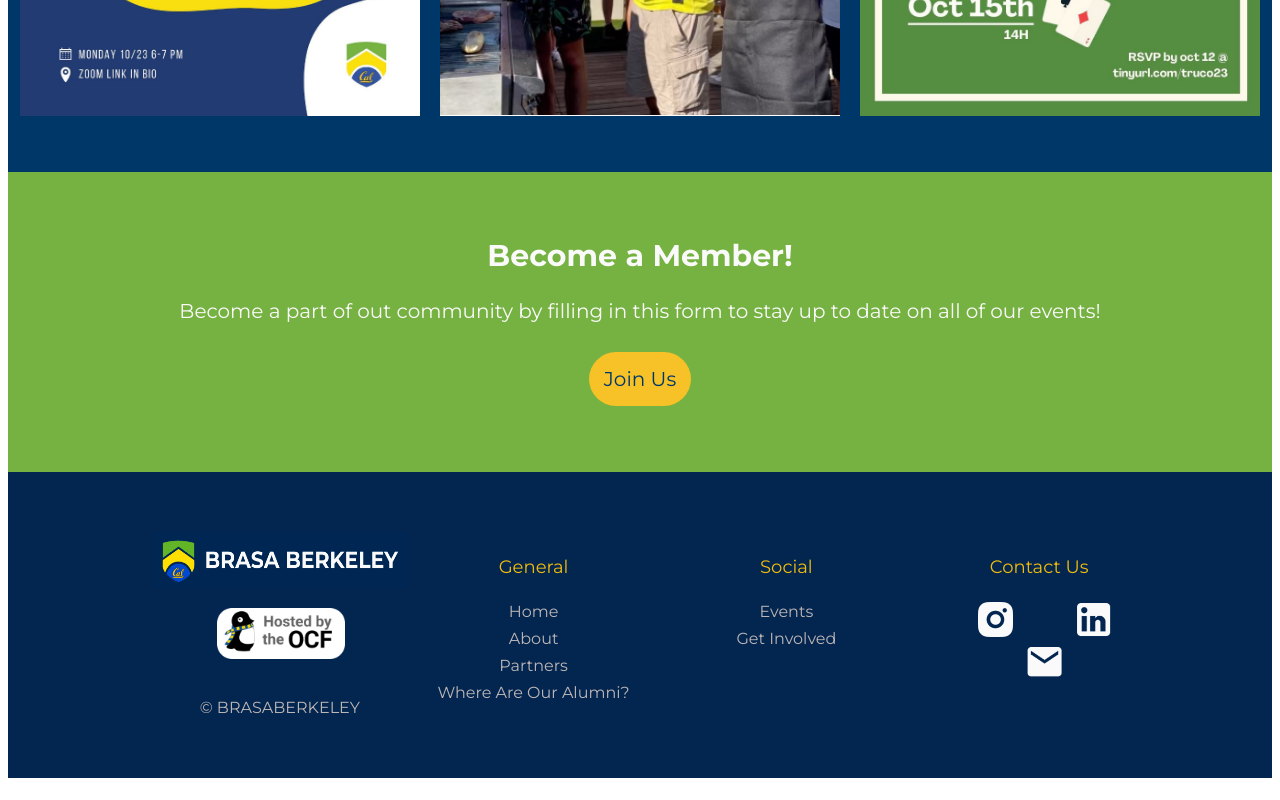
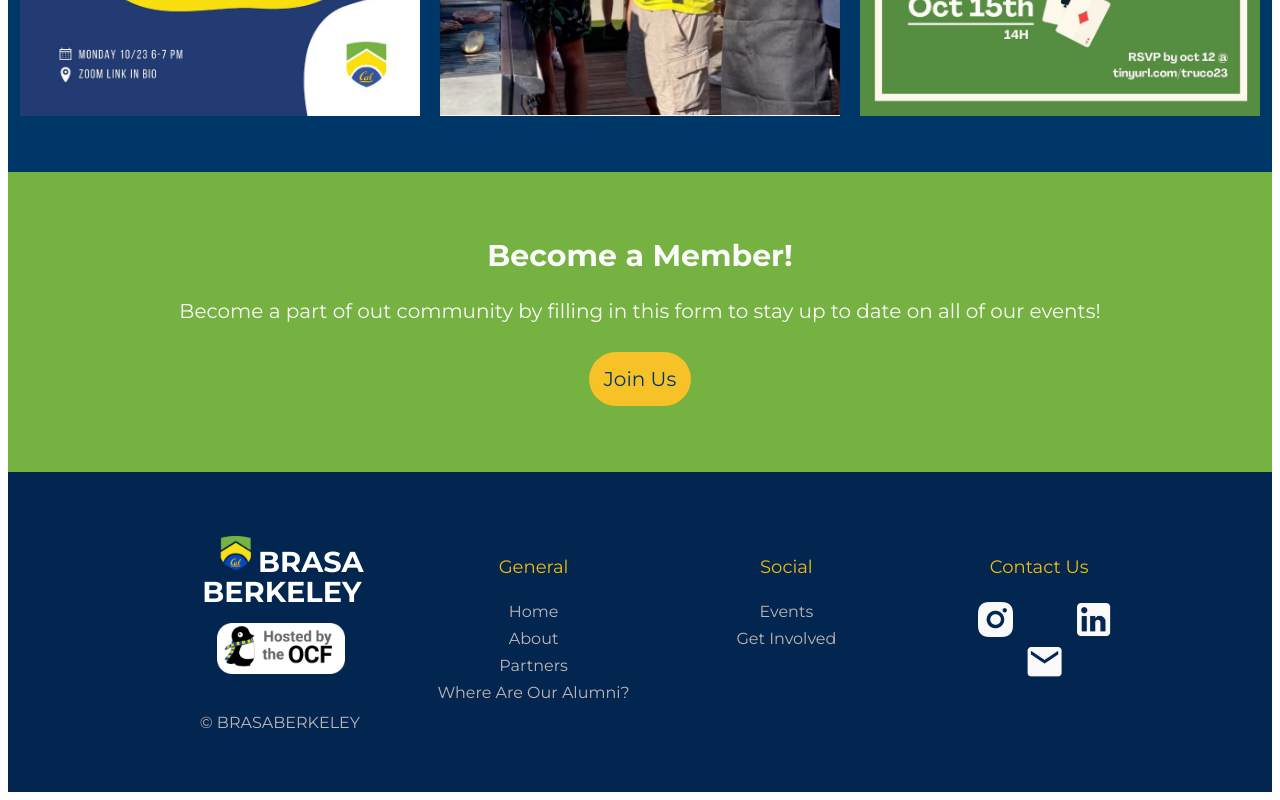
Before and after one commit to BrasaBerkeley/BrasaWebsite, a plain HTML site: page index.html in a window 1280 px wide. Shown: the part 1515-2315 px from the top of the page. Drawn offline with Linux system fonts and the light colour scheme.

Commit message:
Editei o footer

```diff
--- a/index.html
+++ b/index.html
@@ -54,7 +54,10 @@
     <div id="container">
       <footer>
       <div class="footer-col">
-        <a href="https://www.ocf.berkeley.edu"><img id="footer-brasa" src="imagens/footer-brasa.png"></a>
+        <div id="brasa-footer-title">
+          <img id="footer-brasa" src="imagens/logo-sem-fundo.png">
+          <a href="#" id="footer-text">BRASA BERKELEY</a>
+        </div>
         <ul>
           <li><a href="https://www.ocf.berkeley.edu"><img id="ocf" src="imagens/ocf-logo.png"></a></li>
         </ul>
--- a/styles.css
+++ b/styles.css
@@ -256,9 +256,25 @@ ul li a{
 }
 
 #footer-brasa {
-  height: 30%;
-  width: 100%;
-  margin-left: 20px;
+  height: 20%;
+  width: 17%;
+  margin-left: 18px;
+}
+
+#footer-text {
+  width: 230px;
+  height: 40%;
+  color: white;
+  font-family: 'Montserrat', sans-serif;
+  font-weight: 700;
+  font-size: 180%;
+  line-height: 30px;
+  letter-spacing: 0em;
+  text-decoration: none;
+}
+
+#brasa-footer-title {
+  margin-left: 42px;
 }
 
 ul li a:hover{
@@ -280,7 +296,7 @@ ul li a:hover{
 
 .links a:hover{
   color: #4d4f55;
-  background-color: white;
+  padding: 3px;
 }
 
 @media(max-width: 740px){
@@ -314,7 +330,6 @@ ul li a:hover{
 #linkedin {
   height: 35px;
   width: 35px;
-  padding-top: px;
 }
 
 #email {
```
Also changed, not shown: imagens/logo-sem-fundo.png (added).
